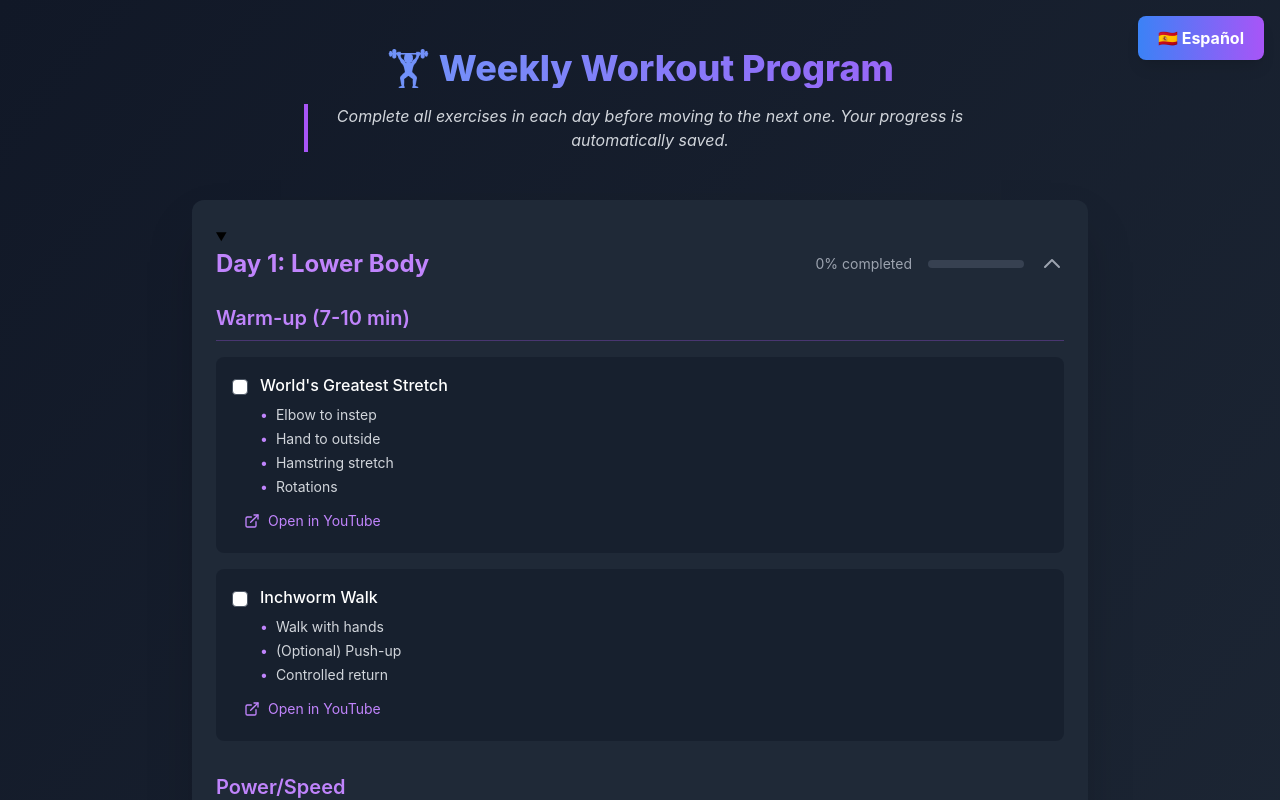
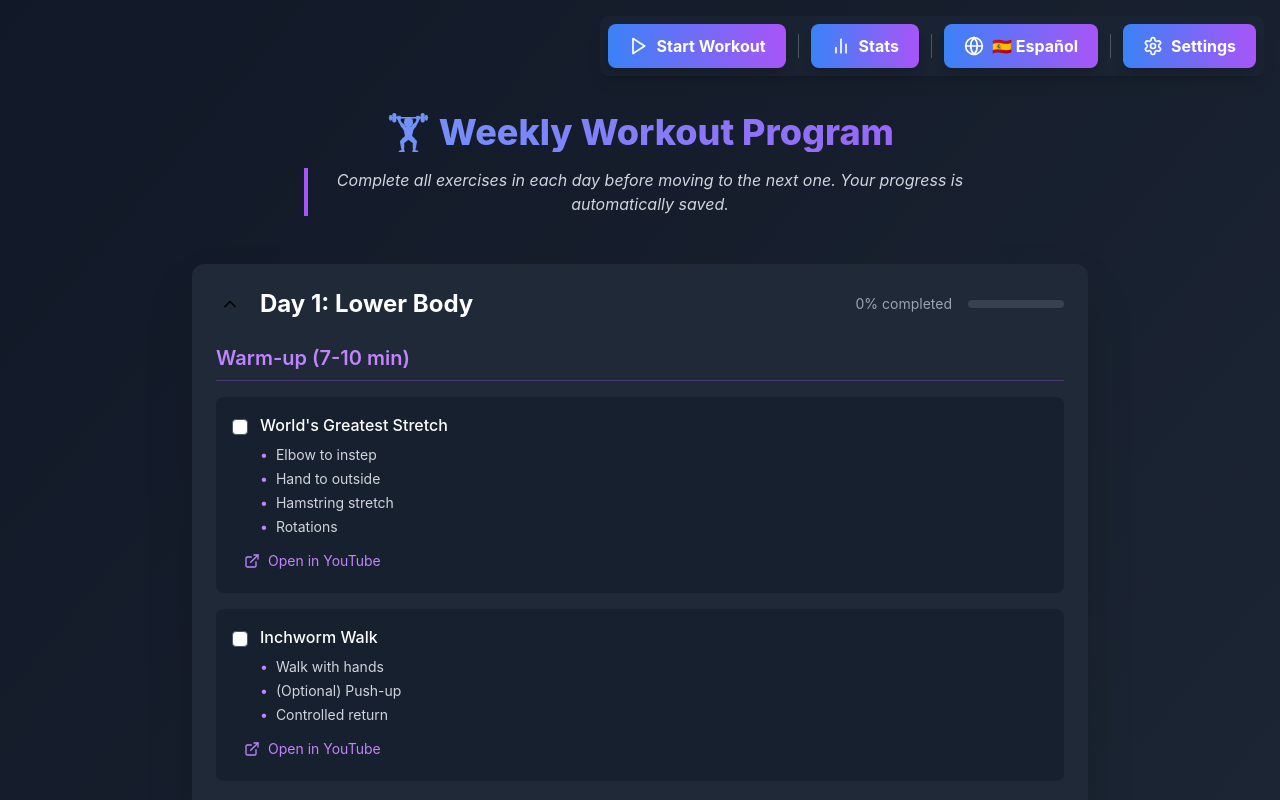
Before and after one commit to RElena85/lifestyle-workout, a React (Vite) app: page / in a window 1280 px wide. Shown: the top 800 px of the page. Built offline with nearby package versions, Linux system fonts and the light colour scheme.

Commit message:
Add ButtonsBar component and integrate workout controls with translations

```diff
--- a/src/App.tsx
+++ b/src/App.tsx
@@ -1,15 +1,19 @@
 import { useTranslation } from 'react-i18next';
 import './i18n/config';
 import { WorkoutDay } from './components/WorkoutDay';
-import { LanguageSwitcher } from './components/LanguageSwitcher';
+import { ButtonsBar } from './components/ButtonsBar/ButtonsBar';
 
 function App() {
   const { t } = useTranslation();
 
   return (
     <div className="min-h-screen bg-gradient-to-br from-gray-900 to-gray-800 py-12 px-4 sm:px-6 lg:px-8">
-      <LanguageSwitcher />
-      <div className="max-w-4xl mx-auto">
+      {/* Updated header with ButtonBar */}
+      <div className="fixed top-4 right-4 z-50">
+        <ButtonsBar />
+      </div>
+
+      <div className="max-w-4xl mx-auto pt-16">
         <div className="text-center mb-12">
           <h1 className="text-4xl font-extrabold text-transparent bg-clip-text bg-gradient-to-r from-blue-400 to-purple-500 mb-4">
             {t('workout.title')}
--- /dev/null
+++ b/src/components/ButtonsBar/ButtonsBar.tsx
@@ -0,0 +1,40 @@
+// components/ButtonBar/ButtonBar.tsx
+import React from 'react';
+import { LanguageSwitcher } from '../LanguageSwitcher';
+import { WorkoutController } from '../WorkoutController/WorkoutController';
+import { Settings, BarChart2 } from 'lucide-react';
+import { standardButtonStyles } from './standardButtonStyles';
+
+interface ButtonBarProps {
+  className?: string;
+}
+
+export const ButtonsBar: React.FC<ButtonBarProps> = ({ className }) => {
+  return (
+    <div className={`${className} bg-gray-800/50 backdrop-blur-sm rounded-lg p-2 shadow-lg`}>
+      <div className="flex items-center gap-3">
+        <WorkoutController />
+        <div className="w-px h-6 bg-gray-600" />
+        <button
+          className={standardButtonStyles}
+          onClick={() => console.log('Stats clicked')}
+          aria-label="View Statistics"
+        >
+          <BarChart2 className="w-5 h-5" />
+          <span>Stats</span>
+        </button>
+        <div className="w-px h-6 bg-gray-600" />
+        <LanguageSwitcher />
+        <div className="w-px h-6 bg-gray-600" />
+        <button
+          className={standardButtonStyles}
+          onClick={() => console.log('Settings clicked')}
+          aria-label="Settings"
+        >
+          <Settings className="w-5 h-5" />
+          <span>Settings</span>
+        </button>
+      </div>
+    </div>
+  );
+};
--- /dev/null
+++ b/src/components/ButtonsBar/standardButtonStyles.ts
@@ -0,0 +1,3 @@
+// components/ButtonBar/styles.ts
+export const standardButtonStyles =
+  "flex items-center justify-center gap-2 bg-gradient-to-r from-blue-500 to-purple-500 hover:from-blue-600 hover:to-purple-600 text-white font-bold py-2.5 px-5 rounded-lg shadow-lg transition-all duration-300 hover:scale-105 focus:outline-none focus:ring-2 focus:ring-purple-500 focus:ring-offset-2 focus:ring-offset-gray-900 min-w-[100px]";
--- a/src/components/LanguageSwitcher/LanguageSwitcher.tsx
+++ b/src/components/LanguageSwitcher/LanguageSwitcher.tsx
@@ -1,10 +1,12 @@
+// components/LanguageSwitcher/LanguageSwitcher.tsx
 import React from 'react';
 import { useTranslation } from 'react-i18next';
 import { LanguageSwitcherProps } from './types';
 import { LANGUAGE_MAP, ARIA_LABEL } from './constants';
-import { buttonStyles } from './styles';
+import { standardButtonStyles } from '../ButtonsBar/standardButtonStyles';
+import { Globe } from 'lucide-react'; // Added icon for consistency
 
-export const LanguageSwitcher: React.FC<LanguageSwitcherProps> = ({ className }) => {
+export const LanguageSwitcher: React.FC<LanguageSwitcherProps> = () => {
   const { i18n } = useTranslation();
 
   const currentLanguage = (i18n.language as keyof typeof LANGUAGE_MAP) in LANGUAGE_MAP
@@ -20,9 +22,10 @@ export const LanguageSwitcher: React.FC<LanguageSwitcherProps> = ({ className })
     <button
       onClick={toggleLanguage}
       aria-label={ARIA_LABEL}
-      className={`${buttonStyles} ${className || ''}`}
+      className={standardButtonStyles}
     >
-      {LANGUAGE_MAP[currentLanguage].label}
+      <Globe className="w-5 h-5" />
+      <span>{LANGUAGE_MAP[currentLanguage].label}</span>
     </button>
   );
 };
--- a/src/components/LanguageSwitcher/styles.ts
+++ b/src/components/LanguageSwitcher/styles.ts
@@ -1,2 +1,2 @@
 export const buttonStyles =
-  "fixed top-4 right-4 bg-gradient-to-r from-blue-500 to-purple-500 hover:from-blue-600 hover:to-purple-600 text-white font-bold py-2.5 px-5 rounded-lg shadow-lg transition-all duration-300 hover:scale-105 focus:outline-none focus:ring-2 focus:ring-purple-500 focus:ring-offset-2 focus:ring-offset-gray-900";
+  "bg-gradient-to-r from-blue-500 to-purple-500 hover:from-blue-600 hover:to-purple-600 text-white font-bold py-2.5 px-5 rounded-lg shadow-lg transition-all duration-300 hover:scale-105 focus:outline-none focus:ring-2 focus:ring-purple-500 focus:ring-offset-2 focus:ring-offset-gray-900";
--- /dev/null
+++ b/src/components/WorkoutController/WorkoutController.tsx
@@ -0,0 +1,61 @@
+// components/WorkoutController/WorkoutController.tsx
+import React from 'react';
+import { Play, RotateCcw } from 'lucide-react';
+import { useTranslation } from 'react-i18next';
+import { standardButtonStyles } from '../ButtonsBar/standardButtonStyles';
+
+export const WorkoutController: React.FC = () => {
+  const { t } = useTranslation();
+  const [isWorkoutActive, setIsWorkoutActive] = React.useState(() => {
+    return localStorage.getItem('workoutInProgress') === 'true';
+  });
+
+  const toggleWorkout = () => {
+    if (isWorkoutActive) {
+      // Clear all workout related data from localStorage
+      localStorage.setItem('workoutInProgress', 'false');
+
+      // Clear day completion status
+      localStorage.removeItem('day1_started');
+      localStorage.removeItem('day1_completed');
+      localStorage.removeItem('day2_completed');
+      localStorage.removeItem('day3_completed');
+
+      // Clear exercises for each day
+      localStorage.removeItem('day1_exercises');
+      localStorage.removeItem('day2_exercises');
+      localStorage.removeItem('day3_exercises');
+
+      // Clear subactivities if they exist
+      localStorage.removeItem('day1_subactivities');
+      localStorage.removeItem('day2_subactivities');
+      localStorage.removeItem('day3_subactivities');
+
+      setIsWorkoutActive(false);
+      window.location.reload();
+    } else {
+      localStorage.setItem('workoutInProgress', 'true');
+      setIsWorkoutActive(true);
+    }
+  };
+
+  return (
+    <button
+      onClick={toggleWorkout}
+      aria-label={t(isWorkoutActive ? 'workout.reset' : 'workout.start')}
+      className={standardButtonStyles}
+    >
+      {isWorkoutActive ? (
+        <>
+          <RotateCcw className="w-5 h-5" />
+          <span>{t('workout.reset')}</span>
+        </>
+      ) : (
+        <>
+          <Play className="w-5 h-5" />
+          <span>{t('workout.start')}</span>
+        </>
+      )}
+    </button>
+  );
+};
--- a/src/components/WorkoutDay/WorkoutDay.tsx
+++ b/src/components/WorkoutDay/WorkoutDay.tsx
@@ -1,6 +1,8 @@
 import React, { useState, useEffect } from 'react';
 import { useTranslation } from 'react-i18next';
 import { Section } from './components/Section';
+import { VideoModal } from './components/VideoModal';
+import { WorkoutHeader } from './WorkoutHeader.tsx';
 import { WorkoutDayProps } from './types';
 import { workoutDayStyles } from './styles';
 import {
@@ -17,9 +19,12 @@ export const WorkoutDay: React.FC<WorkoutDayProps> = ({ dayKey }) => {
   const [isLocked, setIsLocked] = useState(true);
   const [isOpen, setIsOpen] = useState(false);
   const [activeVideo, setActiveVideo] = useState<string | null>(null);
+  const [currentExercise, setCurrentExercise] = useState<string | null>(null);
+  const [workoutStarted, setWorkoutStarted] = useState(false);
 
   const sections = t(`workout.days.${dayKey}.sections`, { returnObjects: true }) as Record<string, any>;
   const totalExercises = getTotalExercises(sections);
+  const progress = calculateProgress(completedExercises.size, totalExercises);
 
   useEffect(() => {
     const locked = isDayLocked(dayKey);
@@ -34,6 +39,8 @@ export const WorkoutDay: React.FC<WorkoutDayProps> = ({ dayKey }) => {
   useEffect(() => {
     if (completedExercises.size === totalExercises) {
       localStorage.setItem(`${dayKey}_completed`, 'true');
+      setWorkoutStarted(false);
+      setCurrentExercise(null);
     }
   }, [completedExercises, dayKey, totalExercises]);
 
@@ -41,116 +48,76 @@ export const WorkoutDay: React.FC<WorkoutDayProps> = ({ dayKey }) => {
     setCompletedExercises(loadSavedExercises(dayKey));
   }, [dayKey]);
 
+  const findAndSetNextExercise = (completed: Set<string>) => {
+    for (const [sectionKey, section] of Object.entries(sections)) {
+      for (const exerciseKey of Object.keys(section.exercises)) {
+        const exerciseId = `${sectionKey}_${exerciseKey}`;
+        if (!completed.has(exerciseId)) {
+          setCurrentExercise(exerciseId);
+          return;
+        }
+      }
+    }
+    setCurrentExercise(null);
+  };
+
   const handleExerciseToggle = (sectionKey: string, exerciseKey: string) => {
     const exerciseId = `${sectionKey}_${exerciseKey}`;
-    const newCompletedExercises = new Set(completedExercises);
 
-    if (newCompletedExercises.has(exerciseId)) {
-      newCompletedExercises.delete(exerciseId);
-    } else {
-      newCompletedExercises.add(exerciseId);
+    if (workoutStarted && exerciseId !== currentExercise) {
+      return;
     }
 
+    const newCompletedExercises = new Set(completedExercises);
+    if (!newCompletedExercises.has(exerciseId)) {
+      newCompletedExercises.add(exerciseId);
       setCompletedExercises(newCompletedExercises);
       saveExercises(dayKey, newCompletedExercises);
+      findAndSetNextExercise(newCompletedExercises);
+    }
   };
-
-  const renderVideoModal = () => {
-    if (!activeVideo) return null;
-
-    return (
-      <div className="fixed inset-0 bg-black/80 flex items-center justify-center z-50 p-4">
-        <div className="bg-gray-800 rounded-lg w-full max-w-3xl overflow-hidden">
-          <div className="relative pb-[56.25%] h-0">
-            <iframe
-              src={`https://www.youtube.com/embed/${activeVideo}`}
-              className="absolute top-0 left-0 w-full h-full"
-              allowFullScreen
-              allow="accelerometer; autoplay; clipboard-write; encrypted-media; gyroscope; picture-in-picture"
-            />
-          </div>
-          <div className="p-4 flex justify-end">
-            <button
-              onClick={() => setActiveVideo(null)}
-              className="px-4 py-2 bg-purple-500 text-white rounded-lg hover:bg-purple-600 transition-colors"
-            >
-              Close Video
-            </button>
-          </div>
-        </div>
-      </div>
-    );
-  };
-
-  const progress = calculateProgress(completedExercises.size, totalExercises);
 
   return (
     <>
-    <details
-      className={`${workoutDayStyles.container.base} ${
+      <div className={`${workoutDayStyles.container.base} ${
         isLocked ? workoutDayStyles.container.locked : workoutDayStyles.container.unlocked
-      }`}
-      open={isOpen}
-      onToggle={(e) => {
-        if (isLocked) {
-          e.preventDefault();
-          return false;
-        }
-        setIsOpen((e.target as HTMLDetailsElement).open);
-      }}
-    >
-      <summary className={`${workoutDayStyles.summary.base} ${
-        isLocked ? workoutDayStyles.summary.locked : workoutDayStyles.summary.unlocked
       }`}>
-        <div className="flex items-center justify-between">
-          <div className="flex items-center space-x-4">
-            <h2 className={workoutDayStyles.title}>{t(`workout.days.${dayKey}.title`)}</h2>
-            {isLocked && (
-              <span className="text-yellow-500">
-                <svg xmlns="http://www.w3.org/2000/svg" className="h-6 w-6" fill="none" viewBox="0 0 24 24" stroke="currentColor">
-                  <path strokeLinecap="round" strokeLinejoin="round" strokeWidth={2} d="M12 15v2m-6 4h12a2 2 0 002-2v-6a2 2 0 00-2-2H6a2 2 0 00-2 2v6a2 2 0 002 2zm10-10V7a4 4 0 00-8 0v4h8z" />
-                </svg>
-              </span>
-            )}
-          </div>
-          <div className="flex items-center space-x-4">
-            <div className={workoutDayStyles.progress.text}>
-              {progress}% {t('workout.completed')}
-            </div>
-            <div className={workoutDayStyles.progress.bar.container}>
-              <div
-                className={workoutDayStyles.progress.bar.fill}
-                style={{ width: `${progress}%` }}
+        <WorkoutHeader
+          isOpen={isOpen}
+          isLocked={isLocked}
+          dayKey={dayKey}
+          workoutStarted={workoutStarted}
+          progress={progress}
+          totalExercises={totalExercises}
+          completedExercises={completedExercises}
+          onToggleOpen={() => !isLocked && setIsOpen(!isOpen)}
         />
-            </div>
-            <span className="ml-6 flex-shrink-0 text-gray-400 group-open:rotate-180 transition-transform duration-300">
-              <svg className="h-6 w-6" fill="none" viewBox="0 0 24 24" stroke="currentColor">
-                <path strokeLinecap="round" strokeLinejoin="round" strokeWidth={2} d="M19 9l-7 7-7-7" />
-              </svg>
-            </span>
-          </div>
-        </div>
-      </summary>
 
+        {isOpen && (
           <div className="p-6 pt-0">
-        {Object.entries(sections).map(([sectionKey, section]) => {
-            return (
+            {Object.entries(sections).map(([sectionKey, section]) => (
               <Section
                 key={sectionKey}
                 title={section.title}
                 exercises={section.exercises}
                 completedExercises={completedExercises}
                 sectionKey={sectionKey}
-                    onExerciseToggle={handleExerciseToggle} completedSubActivities={{}} onSubActivityToggle={function (_exerciseId: string, _subActivityId: string): void {
+                onExerciseToggle={handleExerciseToggle}
+                currentExercise={currentExercise}
+                workoutStarted={workoutStarted}
+                completedSubActivities={{}}
+                onSubActivityToggle={function (_exerciseId: string, _subActivityId: string): void {
                   throw new Error('Function not implemented.');
-                    } } renderExerciseContent={function (_exercise: any): JSX.Element {
+                }}
+                renderExerciseContent={function (_exercise: any): JSX.Element {
                   throw new Error('Function not implemented.');
-                    } } />
-            );
-        })}
+                }}
+              />
+            ))}
           </div>
-    </details>
-    {renderVideoModal()}
+        )}
+      </div>
+      <VideoModal videoId={activeVideo} onClose={() => setActiveVideo(null)} />
     </>
   );
 };
--- /dev/null
+++ b/src/components/WorkoutDay/WorkoutHeader.tsx
@@ -0,0 +1,69 @@
+import React from 'react';
+import { ChevronDown, ChevronUp, Play } from 'lucide-react';
+import { useTranslation } from 'react-i18next';
+import { workoutDayStyles } from './styles';
+
+interface WorkoutHeaderProps {
+  isOpen: boolean;
+  isLocked: boolean;
+  dayKey: string;
+  workoutStarted: boolean;
+  progress: number;
+  totalExercises: number;
+  completedExercises: Set<string>;
+  onToggleOpen: () => void;
+}
+
+export const WorkoutHeader: React.FC<WorkoutHeaderProps> = ({
+  isOpen,
+  isLocked,
+  dayKey,
+  workoutStarted,
+  progress,
+  totalExercises,
+  completedExercises,
+  onToggleOpen,
+}) => {
+  const { t } = useTranslation();
+
+  return (
+    <div className={`${workoutDayStyles.summary.base} ${
+      isLocked ? workoutDayStyles.summary.locked : workoutDayStyles.summary.unlocked
+    }`}>
+      <div className="flex items-center justify-between">
+        <div className="flex items-center space-x-4">
+          <button
+            onClick={onToggleOpen}
+            className="p-1 hover:bg-gray-100 rounded"
+            disabled={isLocked}
+          >
+            {isOpen ? (
+              <ChevronUp className="h-5 w-5" />
+            ) : (
+              <ChevronDown className="h-5 w-5" />
+            )}
+          </button>
+          <h2 className={workoutDayStyles.title}>{t(`workout.days.${dayKey}.title`)}</h2>
+          {isLocked && (
+            <span className="text-yellow-500">
+              <svg xmlns="http://www.w3.org/2000/svg" className="h-6 w-6" fill="none" viewBox="0 0 24 24" stroke="currentColor">
+                <path strokeLinecap="round" strokeLinejoin="round" strokeWidth={2} d="M12 15v2m-6 4h12a2 2 0 002-2v-6a2 2 0 00-2-2H6a2 2 0 00-2 2v6a2 2 0 002 2zm10-10V7a4 4 0 00-8 0v4h8z" />
+              </svg>
+            </span>
+          )}
+        </div>
+        <div className="flex items-center space-x-4">
+          <div className={workoutDayStyles.progress.text}>
+            {progress}% {t('workout.completed')}
+          </div>
+          <div className={workoutDayStyles.progress.bar.container}>
+            <div
+              className={workoutDayStyles.progress.bar.fill}
+              style={{ width: `${progress}%` }}
+            />
+          </div>
+        </div>
+      </div>
+    </div>
+  );
+};
--- /dev/null
+++ b/src/components/WorkoutDay/components/VideoModal.tsx
@@ -0,0 +1,33 @@
+import React from 'react';
+
+interface VideoModalProps {
+  videoId: string | null;
+  onClose: () => void;
+}
+
+export const VideoModal: React.FC<VideoModalProps> = ({ videoId, onClose }) => {
+  if (!videoId) return null;
+
+  return (
+    <div className="fixed inset-0 bg-black/80 flex items-center justify-center z-50 p-4">
+      <div className="bg-gray-800 rounded-lg w-full max-w-3xl overflow-hidden">
+        <div className="relative pb-[56.25%] h-0">
+          <iframe
+            src={`https://www.youtube.com/embed/${videoId}`}
+            className="absolute top-0 left-0 w-full h-full"
+            allowFullScreen
+            allow="accelerometer; autoplay; clipboard-write; encrypted-media; gyroscope; picture-in-picture"
+          />
+        </div>
+        <div className="p-4 flex justify-end">
+          <button
+            onClick={onClose}
+            className="px-4 py-2 bg-purple-500 text-white rounded-lg hover:bg-purple-600 transition-colors"
+          >
+            Close Video
+          </button>
+        </div>
+      </div>
+    </div>
+  );
+};
--- a/src/components/WorkoutDay/types.ts
+++ b/src/components/WorkoutDay/types.ts
@@ -36,6 +36,8 @@ export interface SectionProps {
     completedExercises: Set<string>;
     completedSubActivities: Record<string, Set<string>>;
     sectionKey: string;
+    currentExercise: string | null;
+    workoutStarted: boolean;
     onExerciseToggle: (sectionKey: string, exerciseKey: string) => void;
     onSubActivityToggle: (exerciseId: string, subActivityId: string) => void;
     renderExerciseContent: (exercise: any, exerciseId: string) => JSX.Element;
--- a/src/i18n/locales/en/translations.json
+++ b/src/i18n/locales/en/translations.json
@@ -3,6 +3,12 @@
     "title": "🏋️ Weekly Workout Program",
     "tip": "Complete all exercises in each day before moving to the next one. Your progress is automatically saved.",
     "completed": "completed",
+    "start": "Start Workout",
+    "reset": "Reset Progress",
+    "buttonBar": {
+      "stats": "Stats",
+      "settings": "Settings"
+    },
     "days": {
       "day1": {
         "title": "Day 1: Lower Body",
--- a/src/i18n/locales/es/translations.json
+++ b/src/i18n/locales/es/translations.json
@@ -3,6 +3,12 @@
     "title": "🏋️ Programa Semanal de Ejercicios",
     "tip": "Completa todos los ejercicios de cada día antes de pasar al siguiente. Tu progreso se guarda automáticamente.",
     "completed": "completado",
+    "start": "Comenzar el entrenamiento",
+    "reset": "Reiniciar el progreso",
+    "buttonBar": {
+      "stats": "Estadisticas",
+      "settings": "Configuración"
+    },
     "days": {
       "day1": {
         "title": "Día 1: Tren Inferior",
```
Also changed, not shown: 1 other file (tests, documents, lock files or other folders). Lines whose indentation alone changed are shown as unchanged.
